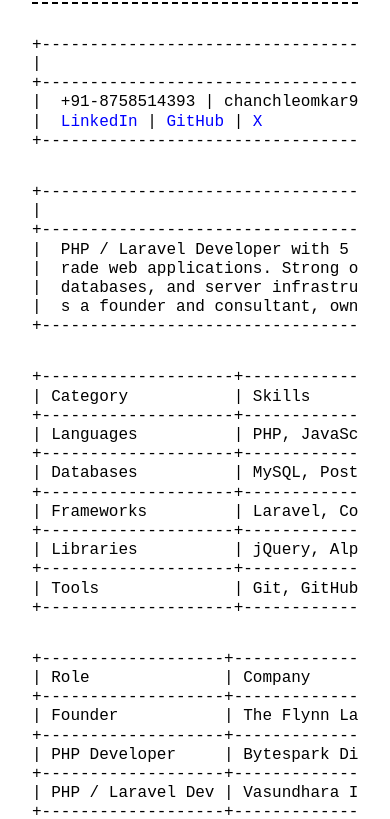
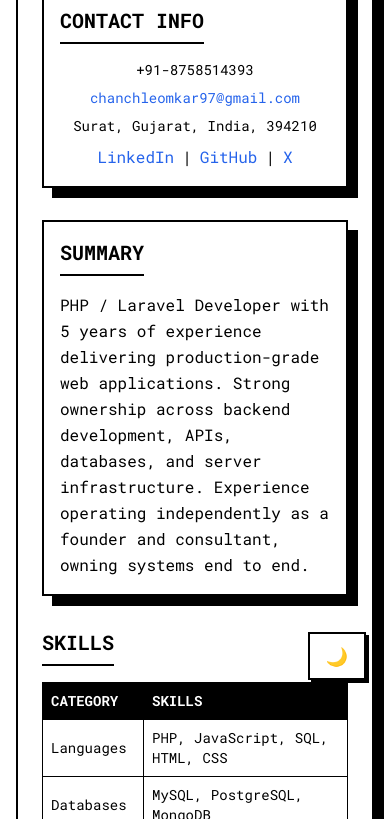
Before and after one commit to the-chanchle/portfolio, a plain HTML site: page index.html in a window 390 px wide. Shown: the part 140-959 px from the top of the page. Drawn offline with nearby package versions, Linux system fonts and the light colour scheme.

Commit message:
refactor: restructure folders and add responsive UI with Tailwind
- Reorganized project folder structure
- Integrated Tailwind CSS
- Implemented responsive layout
- Added responsive toggle mode button

```diff
--- /dev/null
+++ b/assets/css/style.css
@@ -0,0 +1,46 @@
+:root {
+    --bg-color: #ffffff;
+    --text-color: #000000;
+    --border-color: #000000;
+    --shadow-color: #000000;
+}
+
+.dark {
+    --bg-color: #121212;
+    --text-color: #00ff41;
+    --border-color: #00ff41;
+    --shadow-color: #00ff41;
+}
+
+body {
+    font-family: 'Roboto Mono', monospace;
+    transition: background-color 0.3s, color 0.3s;
+}
+
+::-webkit-scrollbar {
+    width: 10px;
+    height: 10px;
+}
+
+::-webkit-scrollbar-track {
+    background: var(--bg-color);
+    border: 1px solid var(--border-color);
+}
+
+::-webkit-scrollbar-thumb {
+    background: var(--text-color);
+}
+
+/* Base styles for the "ASCII" look using Tailwind */
+.retro-border {
+    border: 2px solid var(--border-color);
+    box-shadow: 10px 10px 0px var(--shadow-color);
+}
+
+.retro-table-border {
+    border: 1px solid var(--border-color);
+}
+
+.retro-line-border {
+    border-bottom: 2px solid var(--border-color);
+}
--- /dev/null
+++ b/assets/js/script.js
@@ -0,0 +1,202 @@
+const RESUME = {
+    header: {
+        name: "Omkar Chanchle",
+        contact: [
+            "+91-8758514393",
+            "<a href=\"mailto:chanchleomkar97@gmail.com\" class=\"text-blue-600 dark:text-blue-400 hover:underline\">chanchleomkar97@gmail.com</a>",
+            "Surat, Gujarat, India, 394210"
+        ],
+        links: [
+            { label: "LinkedIn", url: "https://www.linkedin.com/in/chanchleomkar/" },
+            { label: "GitHub", url: "https://github.com/the-chanchle" },
+            { label: "X", url: "https://x.com/chanchleomkar7" }
+        ]
+    },
+    summary: "PHP / Laravel Developer with 5 years of experience delivering production-grade web applications. Strong ownership across backend development, APIs, databases, and server infrastructure. Experience operating independently as a founder and consultant, owning systems end to end.",
+    skills: [
+        { category: "Languages", items: "PHP, JavaScript, SQL, HTML, CSS" },
+        { category: "Databases", items: "MySQL, PostgreSQL, MongoDB" },
+        { category: "Frameworks", items: "Laravel, CodeIgniter, Express.js, Vue.js, Livewire" },
+        { category: "Libraries", items: "jQuery, Alpine.js, Tailwind CSS" },
+        { category: "Tools", items: "Git, GitHub, Docker, Linux, Ubuntu, Nginx, Apache, Postman" }
+    ],
+    experience: [
+        { role: "Founder", company: "<a href=\"https://theflynnlabs.com/\" target=\"_blank\" class=\"text-blue-600 dark:text-blue-400 hover:underline\">The Flynn Labs</a>", duration: "Jul 2025 - Present", location: "Surat, Gujarat" },
+        { role: "PHP Developer", company: "Bytespark Digital", duration: "Jun 2025 - Jun 2025", location: "Ahmedabad" },
+        { role: "PHP / Laravel Dev", company: "Vasundhara Info", duration: "Aug 2024 - Apr 2025", location: "Surat" },
+        { role: "PHP / Pimcore Dev", company: "Kash Info Sol", duration: "Oct 2023 - Jun 2024", location: "Surat" },
+        { role: "PHP / Node Dev", company: "Elance Solution", duration: "Jan 2021 - Sep 2023", location: "Surat" }
+    ],
+    projects: [
+        { name: "Anatomy Learning Platform", tech: "Laravel, MySQL", desc: "Designed backend system for medical students. Built admin APIs." }
+    ]
+};
+
+// Component Utilities
+const createRetroBox = (title, content) => {
+    const section = document.createElement('section');
+    section.className = 'mb-8 retro-border bg-white dark:bg-transparent p-4 md:p-6';
+
+    if (title) {
+        const titleEl = document.createElement('h2');
+        titleEl.className = 'text-xl font-bold uppercase mb-4 retro-line-border pb-2 inline-block';
+        titleEl.textContent = title;
+        section.appendChild(titleEl);
+    }
+
+    const contentDiv = document.createElement('div');
+    contentDiv.className = 'leading-relaxed';
+    if (Array.isArray(content)) {
+        content.forEach(line => {
+            const p = document.createElement('p');
+            p.innerHTML = line;
+            contentDiv.appendChild(p);
+        });
+    } else {
+        contentDiv.innerHTML = content;
+    }
+    section.appendChild(contentDiv);
+    return section;
+};
+
+const createRetroTable = (title, data, columns) => {
+    const section = document.createElement('section');
+    section.className = 'mb-8';
+
+    if (title) {
+        const titleEl = document.createElement('h2');
+        titleEl.className = 'text-xl font-bold uppercase mb-4 retro-line-border pb-2 inline-block';
+        titleEl.textContent = title;
+        section.appendChild(titleEl);
+    }
+
+    const tableWrapper = document.createElement('div');
+    tableWrapper.className = 'overflow-x-auto';
+
+    const table = document.createElement('table');
+    table.className = 'w-full text-left border-collapse retro-table-border';
+
+    // Header
+    const thead = document.createElement('thead');
+    thead.className = 'bg-black text-white dark:bg-[#00ff41] dark:text-black';
+    const headerRow = document.createElement('tr');
+    columns.forEach(col => {
+        const th = document.createElement('th');
+        th.className = 'p-2 border border-black dark:border-[#00ff41] uppercase text-sm';
+        th.textContent = col.header;
+        headerRow.appendChild(th);
+    });
+    thead.appendChild(headerRow);
+    table.appendChild(thead);
+
+    // Body
+    const tbody = document.createElement('tbody');
+    data.forEach(row => {
+        const tr = document.createElement('tr');
+        columns.forEach(col => {
+            const td = document.createElement('td');
+            td.className = 'p-2 border border-black dark:border-[#00ff41] text-sm';
+            td.innerHTML = row[col.key] || '';
+            tr.appendChild(td);
+        });
+        tbody.appendChild(tr);
+    });
+    table.appendChild(tbody);
+
+    tableWrapper.appendChild(table);
+    section.appendChild(tableWrapper);
+    return section;
+};
+
+// Render Function
+function renderPortfolio() {
+    const container = document.getElementById('resume-container');
+    if (!container) return;
+    container.innerHTML = ''; // Clear container
+
+    // 1. Name as H1
+    const nameHeader = document.createElement('h1');
+    nameHeader.textContent = RESUME.header.name;
+    nameHeader.className = 'text-3xl md:text-5xl font-bold text-center uppercase mb-8 retro-line-border pb-4 w-full';
+    container.appendChild(nameHeader);
+
+    // 2. Contact Info
+    const contactLinks = RESUME.header.links.map(l => `<a href="${l.url}" target="_blank" class="text-blue-600 dark:text-blue-400 hover:underline mx-2">${l.label}</a>`).join('|');
+    const contactContent = [
+        `<div class="flex flex-wrap justify-center gap-2 mb-2 text-sm md:text-base">
+            ${RESUME.header.contact.join(' <span class="hidden md:inline">|</span> ')}
+        </div>`,
+        `<div class="flex justify-center flex-wrap">
+            ${contactLinks}
+        </div>`
+    ];
+    container.appendChild(createRetroBox("Contact Info", contactContent));
+
+    // 3. Summary
+    container.appendChild(createRetroBox("Summary", RESUME.summary));
+
+    // 4. Skills
+    container.appendChild(createRetroTable("Skills", RESUME.skills, [
+        { header: 'Category', key: 'category' },
+        { header: 'Skills', key: 'items' }
+    ]));
+
+    // 5. Experience
+    container.appendChild(createRetroTable("Experience", RESUME.experience, [
+        { header: 'Role', key: 'role' },
+        { header: 'Company', key: 'company' },
+        { header: 'Period', key: 'duration' }
+    ]));
+
+    // 6. Projects
+    const projectContent = `
+        <div class="mb-2"><strong>${RESUME.projects[0].name}</strong></div>
+        <div class="mb-1 text-sm italic">Tech: ${RESUME.projects[0].tech}</div>
+        <div class="text-sm">${RESUME.projects[0].desc}</div>
+    `;
+    container.appendChild(createRetroBox("Latest Project", projectContent));
+
+    // Footer
+    const footer = document.createElement('div');
+    footer.className = 'text-center text-xs mt-8 pt-4 border-t border-solid border-black dark:border-[#00ff41] opacity-70';
+    footer.innerHTML = `<p>© ${new Date().getFullYear()} ${RESUME.header.name}</p>`;
+    container.appendChild(footer);
+}
+
+// Night Mode Toggle
+function initNightMode() {
+    const toggleBtn = document.getElementById('theme-toggle');
+    const toggleIcon = document.getElementById('theme-toggle-icon');
+    const toggleText = document.getElementById('theme-toggle-text');
+    if (!toggleBtn) return;
+
+    const updateToggleContent = (isDark) => {
+        if (toggleText) toggleText.textContent = isDark ? "Light Mode" : "Night Mode";
+        if (toggleIcon) toggleIcon.textContent = isDark ? "☀️" : "🌙";
+    };
+
+    // Check for saved preference or system preference
+    if (localStorage.theme === 'dark' || (!('theme' in localStorage) && window.matchMedia('(prefers-color-scheme: dark)').matches)) {
+        document.documentElement.classList.add('dark');
+        updateToggleContent(true);
+    }
+
+    toggleBtn.addEventListener('click', () => {
+        const isDark = document.documentElement.classList.contains('dark');
+        if (isDark) {
+            document.documentElement.classList.remove('dark');
+            localStorage.theme = 'light';
+            updateToggleContent(false);
+        } else {
+            document.documentElement.classList.add('dark');
+            localStorage.theme = 'dark';
+            updateToggleContent(true);
+        }
+    });
+}
+
+// Initialize
+document.addEventListener('DOMContentLoaded', () => {
+    renderPortfolio();
+    initNightMode();
+});
--- a/index.html
+++ b/index.html
@@ -5,18 +5,39 @@
   <meta charset="UTF-8">
   <meta name="viewport" content="width=device-width, initial-scale=1.0">
   <title>Omkar Chanchle</title>
-  <link rel="icon" type="image/png" href="fav-icon.png">
-  <link rel="stylesheet" href="style.css">
+  <link rel="icon" type="image/png" href="assets/images/fav-icon.png">
+  <link rel="preconnect" href="https://fonts.googleapis.com">
+  <link rel="preconnect" href="https://fonts.gstatic.com" crossorigin>
+  <link href="https://fonts.googleapis.com/css2?family=Roboto+Mono:wght@400;700&display=swap" rel="stylesheet">
+  <script src="https://cdn.tailwindcss.com"></script>
+  <script>
+    tailwind.config = {
+      darkMode: 'class',
+      theme: {
+        extend: {
+          colors: {
+            'crt-green': '#00ff41',
+          },
+        },
+      },
+    }
+  </script>
+  <link rel="stylesheet" href="assets/css/style.css">
 </head>
 
-<body>
-  <button id="theme-toggle">Night Mode</button>
-  <div class="centered-container">
-    <div class="resume-border" id="resume-container">
+<body
+  class="bg-white dark:bg-[#121212] text-black dark:text-[#00ff41] min-h-screen p-4 md:p-8 flex justify-center items-start transition-colors duration-300">
+  <button id="theme-toggle"
+    class="fixed bottom-6 right-6 md:top-4 md:right-4 md:bottom-auto bg-white dark:bg-[#121212] text-black dark:text-[#00ff41] border-2 border-black dark:border-[#00ff41] px-4 py-2 font-bold shadow-[3px_3px_0px_#000] dark:shadow-[3px_3px_0px_#00ff41] hover:translate-x-[1px] hover:translate-y-[1px] hover:shadow-[2px_2px_0px_#000] dark:hover:shadow-[2px_2px_0px_#00ff41] z-50 transition-all duration-300">
+    <span class="md:hidden text-lg" id="theme-toggle-icon">🌙</span>
+    <span class="hidden md:inline" id="theme-toggle-text">Night Mode</span>
+  </button>
+  <div class="w-full max-w-4xl flex flex-col items-center">
+    <div class="w-full retro-border p-6 md:p-8 bg-white dark:bg-[#121212] overflow-x-hidden" id="resume-container">
       <!-- Content will be injected by script.js -->
     </div>
   </div>
-  <script src="script.js"></script>
+  <script src="assets/js/script.js"></script>
 </body>
 
 </html>
--- a/script.js
+++ /dev/null
@@ -1,208 +0,0 @@
-const RESUME = {
-    header: {
-        name: "Omkar Chanchle",
-        contact: [
-            "+91-8758514393",
-            "chanchleomkar97@gmail.com",
-            "Surat, Gujarat, India, 394210"
-        ],
-        links: [
-            { label: "LinkedIn", url: "https://www.linkedin.com/in/chanchleomkar/" },
-            { label: "GitHub", url: "https://github.com/the-chanchle" },
-            { label: "X", url: "https://x.com/chanchleomkar7" }
-        ]
-    },
-    summary: "PHP / Laravel Developer with 5 years of experience delivering production-grade web applications. Strong ownership across backend development, APIs, databases, and server infrastructure. Experience operating independently as a founder and consultant, owning systems end to end.",
-    skills: [
-        { category: "Languages", items: "PHP, JavaScript, SQL, HTML, CSS" },
-        { category: "Databases", items: "MySQL, PostgreSQL, MongoDB" },
-        { category: "Frameworks", items: "Laravel, CodeIgniter, Express.js, Vue.js, Livewire" },
-        { category: "Libraries", items: "jQuery, Alpine.js, Tailwind CSS" },
-        { category: "Tools", items: "Git, GitHub, Docker, Linux, Ubuntu, Nginx, Apache, Postman" }
-    ],
-    experience: [
-        { role: "Founder", company: "The Flynn Labs", duration: "Jul 2025 - Present", location: "Surat, Gujarat" },
-        { role: "PHP Developer", company: "Bytespark Digital", duration: "Jun 2025 - Jun 2025", location: "Ahmedabad" },
-        { role: "PHP / Laravel Dev", company: "Vasundhara Info", duration: "Aug 2024 - Apr 2025", location: "Surat" },
-        { role: "PHP / Pimcore Dev", company: "Kash Info Sol", duration: "Oct 2023 - Jun 2024", location: "Surat" },
-        { role: "PHP / Node Dev", company: "Elance Solution", duration: "Jan 2021 - Sep 2023", location: "Surat" }
-    ],
-    projects: [
-        { name: "Anatomy Learning Platform", tech: "Laravel, MySQL", desc: "Designed backend system for medical students. Built admin APIs." }
-    ]
-};
-
-// ASCII Utilities
-const renderAsciiTable = (data, columns) => {
-    if (!data || data.length === 0) return '';
-
-    const colWidths = columns.map(col => {
-        let max = col.header.length;
-        data.forEach(row => {
-            const val = String(row[col.key] || '');
-            if (val.length > max) max = val.length;
-        });
-        return (col.width && col.width > max) ? col.width : max + 2;
-    });
-
-    const padCell = (text, width) => {
-        const content = ' ' + text + ' ';
-        const space = width - content.length;
-        return content + ' '.repeat(Math.max(0, space));
-    };
-
-    const createSeparator = (joints = '+', dash = '-') => {
-        let line = joints;
-        colWidths.forEach(w => {
-            line += dash.repeat(w) + joints;
-        });
-        return line;
-    };
-
-    const rows = [];
-    rows.push(createSeparator());
-
-    let headerRow = '|';
-    columns.forEach((col, i) => {
-        headerRow += padCell(col.header, colWidths[i]) + '|';
-    });
-    rows.push(headerRow);
-    rows.push(createSeparator());
-
-    data.forEach(row => {
-        let dataRow = '|';
-        columns.forEach((col, i) => {
-            dataRow += padCell(String(row[col.key] || ''), colWidths[i]) + '|';
-        });
-        rows.push(dataRow);
-        rows.push(createSeparator());
-    });
-
-    return rows.join('\n');
-};
-
-const renderAsciiBox = (title, content, width = 80) => {
-    const horizontalLine = '+' + '-'.repeat(width - 2) + '+';
-    const emptyLine = '|' + ' '.repeat(width - 2) + '|';
-
-    // Helper to get length ignoring HTML tags
-    const getVisibleLength = (str) => str.replace(/<[^>]*>/g, '').length;
-
-    const centerText = (text) => {
-        const visibleLen = getVisibleLength(text);
-        const space = width - 6 - visibleLen;
-        const left = Math.floor(space / 2);
-        const right = space - left;
-        return '|  ' + ' '.repeat(Math.max(0, left)) + text + ' '.repeat(Math.max(0, right)) + '  |';
-    };
-
-    const leftText = (text) => {
-        const visibleLen = getVisibleLength(text);
-        const space = width - 6 - visibleLen;
-        return '|  ' + text + ' '.repeat(Math.max(0, space)) + '  |';
-    }
-
-    const rows = [];
-    rows.push(horizontalLine);
-
-    if (title) {
-        rows.push(centerText(title.toUpperCase()));
-        rows.push(horizontalLine);
-    } else {
-        rows.push(emptyLine);
-    }
-
-    const lines = Array.isArray(content) ? content : content.split('\n');
-    lines.forEach(line => {
-        const maxContentWidth = width - 6;
-        if (getVisibleLength(line) > maxContentWidth) {
-            // Wrap long lines (primarily for Summary which has no tags)
-            for (let i = 0; i < line.length; i += maxContentWidth) {
-                rows.push(leftText(line.substring(i, i + maxContentWidth)));
-            }
-        } else {
-            rows.push(leftText(line));
-        }
-    });
-
-    rows.push(horizontalLine);
-    return rows.join('\n');
-};
-
-// Render Function
-function renderPortfolio() {
-    const container = document.getElementById('resume-container');
-    if (!container) return;
-
-    // Helper to create pre element with content
-    const createAsciiSection = (content) => {
-        const pre = document.createElement('pre');
-        pre.className = 'ascii-section';
-        pre.innerHTML = content; // Use innerHTML to render links
-        return pre;
-    };
-
-    // 1. Name as H1 (Outside ASCII)
-    const nameHeader = document.createElement('h1');
-    nameHeader.textContent = RESUME.header.name;
-    nameHeader.className = 'resume-name';
-    container.appendChild(nameHeader);
-
-    // 2. Contact Info (Without Name)
-    const contactContent = [
-        RESUME.header.contact.join(' | '),
-        RESUME.header.links.map(l => `<a href="${l.url}" target="_blank">${l.label}</a>`).join(' | ')
-    ].join('\n');
-    container.appendChild(createAsciiSection(renderAsciiBox("Contact Info", contactContent)));
-
-    // 3. Summary
-    container.appendChild(createAsciiSection(renderAsciiBox("Summary", RESUME.summary)));
-
-    // 4. Skills
-    const skillsTable = renderAsciiTable(RESUME.skills, [
-        { header: 'Category', key: 'category', width: 20 },
-        { header: 'Skills', key: 'items' }
-    ]);
-    container.appendChild(createAsciiSection(skillsTable));
-
-    // 5. Experience
-    const expTable = renderAsciiTable(RESUME.experience, [
-        { header: 'Role', key: 'role', width: 15 },
-        { header: 'Company', key: 'company', width: 20 },
-        { header: 'Period', key: 'duration' }
-    ]);
-    container.appendChild(createAsciiSection(expTable));
-
-    // 6. Projects
-    const projectContent = [
-        RESUME.projects[0].name,
-        `Tech: ${RESUME.projects[0].tech}`,
-        RESUME.projects[0].desc
-    ];
-    container.appendChild(createAsciiSection(renderAsciiBox("Latest Project", projectContent)));
-
-    // Footer
-    const footer = document.createElement('div');
-    footer.className = 'footer-copyright';
-    footer.innerHTML = `<p>© ${new Date().getFullYear()} ${RESUME.header.name}</p>`;
-    container.appendChild(footer);
-}
-
-// Night Mode Toggle
-function initNightMode() {
-    const toggleBtn = document.getElementById('theme-toggle');
-    if (!toggleBtn) return;
-
-    toggleBtn.addEventListener('click', () => {
-        document.body.classList.toggle('dark-mode');
-        // Update button text or icon if needed
-        const isDark = document.body.classList.contains('dark-mode');
-        toggleBtn.textContent = isDark ? "Light Mode" : "Night Mode";
-    });
-}
-
-// Initialize
-document.addEventListener('DOMContentLoaded', () => {
-    renderPortfolio();
-    initNightMode();
-});
--- a/style.css
+++ /dev/null
@@ -1,138 +0,0 @@
-:root {
-    --bg-color: #ffffff;
-    --text-color: #000000;
-    --border-color: #000000;
-    --shadow-color: #000000;
-
-    font-family: 'Courier New', Courier, monospace;
-    line-height: 1.2;
-    font-weight: 400;
-
-    color-scheme: light;
-
-    font-synthesis: none;
-    text-rendering: optimizeLegibility;
-    -webkit-font-smoothing: antialiased;
-    -moz-osx-font-smoothing: grayscale;
-}
-
-body.dark-mode {
-    --bg-color: #121212;
-    --text-color: #00ff41;
-    /* CRT Green */
-    --border-color: #00ff41;
-    --shadow-color: #00ff41;
-    background-color: var(--bg-color);
-    color: var(--text-color);
-}
-
-
-body {
-    margin: 0;
-    display: flex;
-    justify-content: center;
-    align-items: flex-start;
-    min-width: 320px;
-    min-height: 100vh;
-    padding: 2rem;
-    box-sizing: border-box;
-    background-color: var(--bg-color);
-    color: var(--text-color);
-    transition: background-color 0.3s, color 0.3s;
-}
-
-.centered-container {
-    width: 100%;
-    max-width: 900px;
-    display: flex;
-    justify-content: center;
-    flex-direction: column;
-    align-items: center;
-}
-
-.resume-border {
-    border: 2px solid var(--border-color);
-    padding: 2rem;
-    box-shadow: 10px 10px 0px var(--shadow-color);
-    max-width: 100%;
-    overflow-x: auto;
-    background-color: var(--bg-color);
-}
-
-.resume-name {
-    text-align: center;
-    text-transform: uppercase;
-    margin-bottom: 2rem;
-    font-size: 2rem;
-    font-weight: bold;
-    border-bottom: 2px dashed var(--border-color);
-    padding-bottom: 1rem;
-    width: 100%;
-}
-
-.ascii-section {
-    font-family: 'Courier New', Courier, monospace;
-    white-space: pre;
-    margin-bottom: 2rem;
-    line-height: 1.2;
-    overflow-x: auto;
-}
-
-.footer-copyright {
-    text-align: center;
-    font-size: 0.8rem;
-    margin-top: 1rem;
-    border-top: 1px dashed var(--border-color);
-    padding-top: 0.5rem;
-}
-
-#theme-toggle {
-    position: fixed;
-    top: 1rem;
-    right: 1rem;
-    background: var(--bg-color);
-    color: var(--text-color);
-    border: 2px solid var(--border-color);
-    padding: 0.5rem 1rem;
-    font-family: inherit;
-    cursor: pointer;
-    font-weight: bold;
-    box-shadow: 3px 3px 0px var(--shadow-color);
-}
-
-#theme-toggle:hover {
-    transform: translate(1px, 1px);
-    box-shadow: 2px 2px 0px var(--shadow-color);
-}
-
-::-webkit-scrollbar {
-    width: 10px;
-    height: 10px;
-}
-
-::-webkit-scrollbar-track {
-    background: var(--bg-color);
-    border: 1px solid var(--border-color);
-}
-
-::-webkit-scrollbar-thumb {
-    background: var(--text-color);
-}
-
-/* Link Styles */
-.ascii-section a {
-    color: #0000FF;
-    /* Pure Blue */
-    text-decoration: none;
-    cursor: pointer;
-}
-
-.ascii-section a:hover {
-    text-decoration: underline;
-}
-
-/* Night Mode Link Color */
-body.dark-mode .ascii-section a {
-    color: #4da6ff;
-    /* Lighter blue for better contrast on black */
-}
```
Also changed, not shown: assets/images/fav-icon.png (renamed from fav-icon.png), assets/images/preview.png (added), assets/images/preview2.png (added), preview.png (deleted), preview2.png (deleted).
